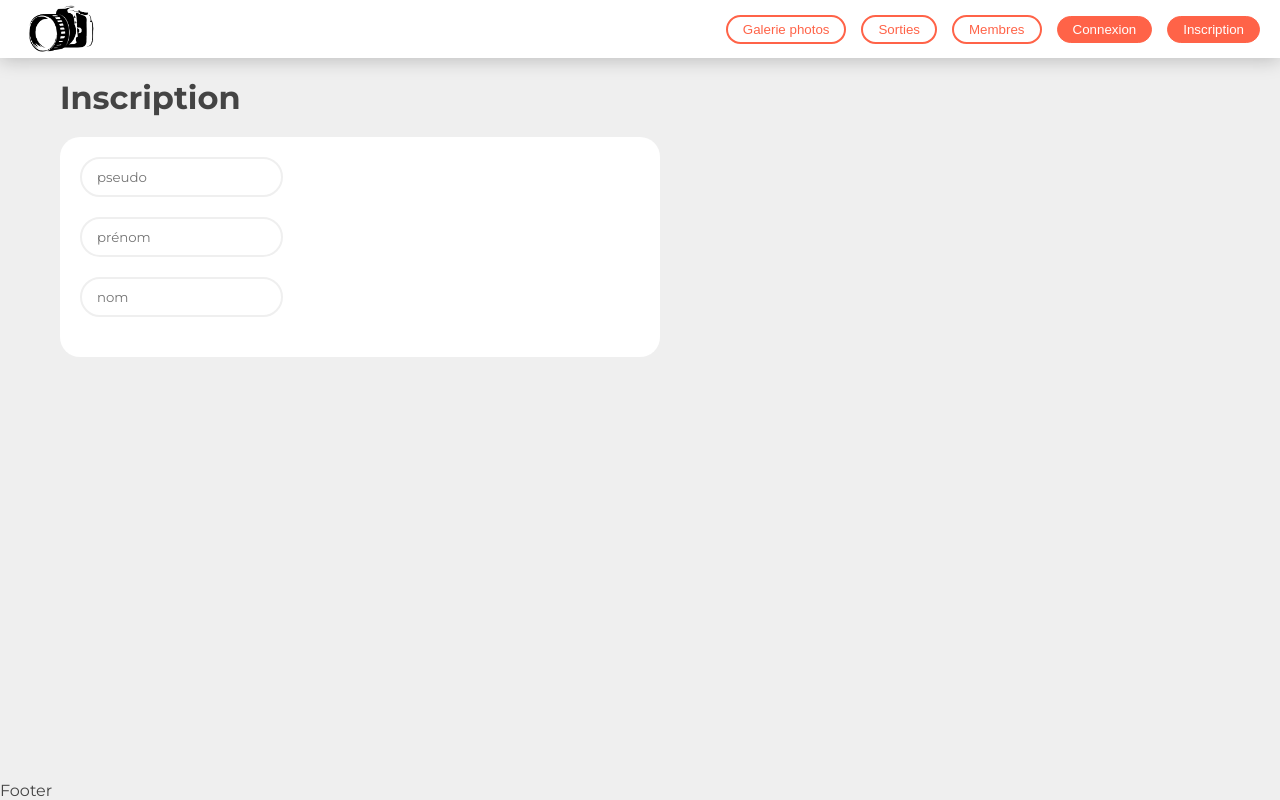
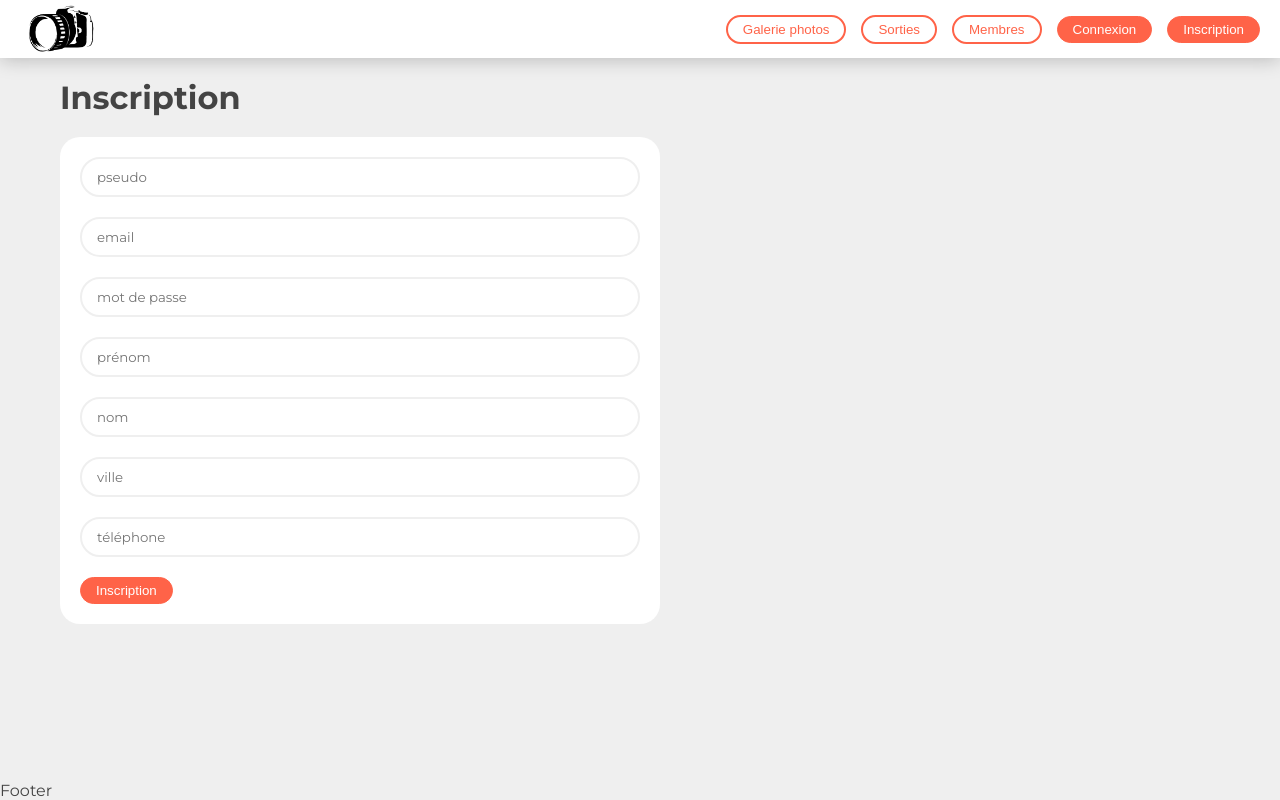
Before and after one commit to lemarak/photosite-front-ts, a React (Create React App) app: page /signup in a window 1280 px wide. Built offline with nearby package versions, Linux system fonts and the light colour scheme; no server answers.

Commit message:
Signup Form with reac-hook-form

```diff
--- a/src/assets/styles/_themes.scss
+++ b/src/assets/styles/_themes.scss
@@ -38,6 +38,7 @@ input {
   padding: 10px 15px;
   border: 2px solid var(--gray-2);
   border-radius: 20px;
+  width: 100%;
 }
 .form-error {
   margin: 0;
--- a/src/pages/Signup/components/FormSignup.module.scss
+++ b/src/pages/Signup/components/FormSignup.module.scss
@@ -1,4 +1,4 @@
 .signupForm {
-  width: 100%;
+  width: 80%;
   max-width: 600px;
 }
--- a/src/pages/Signup/components/FormSignup.tsx
+++ b/src/pages/Signup/components/FormSignup.tsx
@@ -1,40 +1,116 @@
 import { SubmitHandler, useForm } from "react-hook-form";
+import * as yup from "yup";
+import { yupResolver } from "@hookform/resolvers/yup";
+import { IUserSignup } from "../../../interfaces";
 import styles from "./FormSignup.module.scss";
+import axios, { AxiosError } from "axios";
 
 export interface IFormSignupProps {}
-interface IFormInputs {
-  username: string;
-  firstname: string;
-  lastname: string;
+interface IFormInputs extends IUserSignup {
+  genericError: string;
 }
 
+const schema = yup
+  .object({
+    username: yup
+      .string()
+      .required("Le pseudonyme est obligatoire")
+      .min(4, "Le pseudonyme doit être explicite"),
+    email: yup
+      .string()
+      .email("L'email doit être une adresse valide")
+      .required("L'email est obligatoire"),
+    password: yup
+      .string()
+      .required("Le mot de passe est obligatoire")
+      .min(6, "Le mot de passe doit comporter au moins 6 caractères"),
+  })
+  .required();
+
 function FormSignup(props: IFormSignupProps) {
-  const { register, handleSubmit } = useForm<IFormInputs>();
-  const onSubmit: SubmitHandler<IFormInputs> = (data, e) =>
-    console.log(data, e);
-  //   const onError = (errors, e) => console.log(errors, e);
+  const defaultValues: IUserSignup = {
+    username: "",
+    email: "",
+    password: "",
+    firstname: "",
+    lastname: "",
+    city: "",
+    phone: "",
+  };
+  const {
+    formState: { errors, isSubmitting },
+    register,
+    handleSubmit,
+    clearErrors,
+    setError,
+    reset,
+  } = useForm<IFormInputs>({ defaultValues, resolver: yupResolver(schema) });
+
+  const onSubmit: SubmitHandler<IFormInputs> = async (data, e) => {
+    console.log(data);
+    try {
+      clearErrors();
+      const response = await axios.post("/user/signup", { ...data });
+      if (response.status === 200) {
+        reset(defaultValues);
+      } else {
+        setError("genericError", {
+          type: "generic",
+          message: "Il y a une erreur",
+        });
+      }
+    } catch (error: any) {
+      setError("genericError", {
+        type: "generic",
+        message: error.message,
+      });
+    }
+  };
 
   return (
     <form
-      className={`d-flex flex-column card p-20 ${styles.signupForm}`}
+      className={`d-flex flex-column   card p-20 ${styles.signupForm}`}
       onSubmit={handleSubmit(onSubmit)}
     >
-      <div className="form-group">
+      <div className="mb-20">
+        <input type="text" {...register("username")} placeholder="pseudo" />
+        {errors?.username && (
+          <p className="form-error">{errors.username?.message}</p>
+        )}
+      </div>
+      <div className="mb-20">
+        <input type="email" {...register("email")} placeholder="email" />
+        {errors?.email && <p className="form-error">{errors.email?.message}</p>}
+      </div>
+      <div className="mb-20">
         <input
-          {...register("username")}
-          className="mb-20"
-          placeholder="pseudo"
+          type="password"
+          {...register("password")}
+          placeholder="mot de passe"
         />
+        {errors?.password && (
+          <p className="form-error">{errors.password?.message}</p>
+        )}
       </div>
-      <div className="form-group">
-        <input
-          {...register("firstname")}
-          className="mb-20"
-          placeholder="prénom"
-        />
+      <div className="mb-20">
+        <input type="text" {...register("firstname")} placeholder="prénom" />
       </div>
-      <div className="form-group">
-        <input {...register("lastname")} className="mb-20" placeholder="nom" />
+      <div className="mb-20">
+        <input type="text" {...register("lastname")} placeholder="nom" />
+      </div>
+      <div className="mb-20">
+        <input type="text" {...register("city")} placeholder="ville" />
+      </div>
+      <div className="mb-20">
+        <input type="text" {...register("phone")} placeholder="téléphone" />
+      </div>
+      <div>
+        {errors?.genericError && (
+          <p className="form-error">{errors.genericError?.message}</p>
+        )}
+        <button disabled={isSubmitting} className={`btn btn-primary `}>
+          Inscription
+        </button>
       </div>
     </form>
   );
```
Also changed, not shown: src/interfaces/user.interface.tsx (+10 -0 lines).
